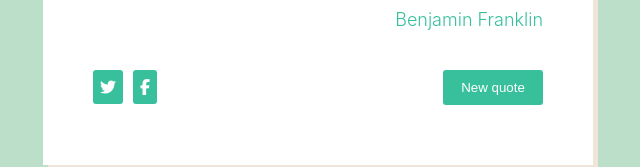
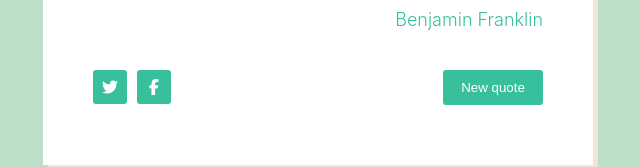
Before and after one commit to MokkoFm/quotes, a React (Create React App) app: page / in a window 1280 px wide. Shown: the part 365-532 px from the top of the page, without its empty margins (322-962 px from the left). Built offline with nearby package versions, Linux system fonts and the light colour scheme.

Commit message:
fix social links

```diff
--- a/src/App.js
+++ b/src/App.js
@@ -15,7 +15,7 @@ class App extends React.Component {
         </div>
         <div className="buttons">
           <div className="social">
-            <a id="tweet-quote"><i class="fab fa-twitter"></i></a>
+            <a id="tweet-quote" href="twitter.com/intent/tweet"><i class="fab fa-twitter"></i></a>
             <a id="fb-quote"><i class="fab fa-facebook-f"></i></a>
           </div>
           <div className="submit">
--- a/src/index.css
+++ b/src/index.css
@@ -63,7 +63,6 @@ code {
 
 .social a {
   margin-right: 10px;
-  width: 40px;
   background-color: #38c09d;
   color: white;
   padding: 7px;
@@ -74,6 +73,10 @@ code {
   -o-border-radius: 3px;
 }
 
+.social i {
+  width: 20px;
+}
+
 .social {
   padding-top: 7px;
 }
```
Also changed, not shown: 1 other file (tests, documents, lock files or other folders).
